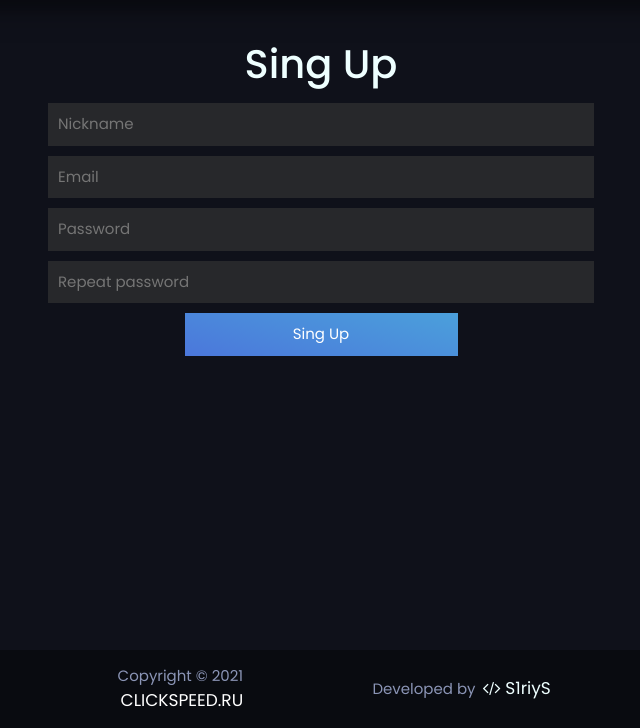
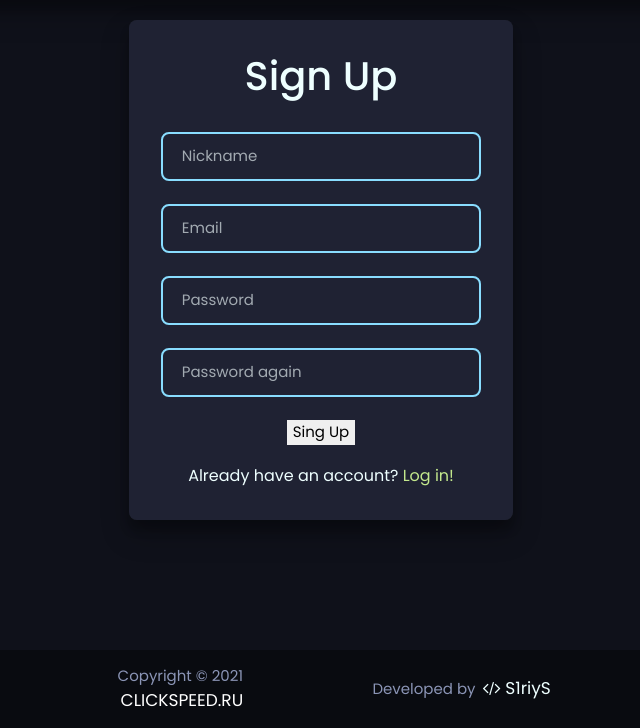
Before and after one commit to S1riyS/CLICKSPEED, a Flask app: page /registration in a window 1280 px wide. Shown: the part 72-800 px from the top of the page, without its empty margins (319-959 px from the left). Run offline with Flask 2, Linux system fonts and the light colour scheme; some libraries are stand-ins or nearby versions.

Commit message:
Updated form

```diff
--- /dev/null
+++ b/app/static/css/form.css
@@ -0,0 +1,81 @@
+input:-webkit-autofill,
+input:-webkit-autofill:focus {
+    -webkit-box-shadow: 0 0 0 150px #1F2233 inset;
+    /* можно изменить на любой вариант цвета */
+    -webkit-text-fill-color: #fff;
+}
+
+.form-wrapper {
+    padding: 0 !important;
+    background-color: #181A1F;
+    border-radius: 0.5rem;
+}
+
+.form {
+    padding: 2rem;
+    border-radius: 0.5rem;
+    background-color: #1F2233;
+    text-align: center;
+    margin: 0;
+}
+
+.form__title {
+    margin-bottom: 2rem;
+}
+
+.form__group {
+    position: relative;
+    height: 3rem;
+    margin-bottom: 1.5rem;
+}
+
+.form__input {
+    width: 100%;
+    height: 100%;
+    border: 2px solid #89ddff;
+    border-radius: 0.5rem;
+    font-family: inherit;
+    font-weight: inherit;
+    color: inherit;
+    outline: none;
+    padding: 1.4rem;
+    background: none;
+}
+
+.form__input:hover {
+    border-color: #ffcb6b !important;
+}
+
+.form__input:focus {
+    border-color: 2px solid #ffcb6b !important;
+}
+
+.form__label {
+    position: absolute;
+    left: 0.8rem;
+    top: 0.8rem;
+    padding: 0 0.5rem;
+    background-color: #1F2233;
+    color: #cfd8dcbf;
+    transition: all 150ms ease-in
+}
+
+.submit-btn {
+    margin-bottom: 15px;
+}
+
+.form-text {
+    color: #eeffff;
+    font-size: 16px;
+}
+
+.form-text-link {
+    color: #c3e88d
+}
+
+.form__input:focus ~ .form__label,
+.form__input:not(:placeholder-shown).form__input:not(:focus) ~ .form__label {
+    top: -0.5rem;
+    left: 0.8rem;
+    font-size: 0.8rem;
+}
--- a/app/static/css/register.css
+++ /dev/null
@@ -1,27 +0,0 @@
-.form-block {
-    margin-top: 20px;
-    text-align: center;
-}
-
-.form-title {
-    margin-bottom: 15px;
-}
-form {
-    display: flex;
-    flex-direction: column;
-    text-align: center;
-}
-
-form input {
-    padding: 10px;
-    margin-bottom: 10px;
-    background: rgba(50, 50, 50, 0.7);
-    color: #fff;
-}
-
-form #submit {
-    background: linear-gradient(15deg, rgb(75, 119, 219) 0%, rgb(75, 160, 219) 100%);
-    width: 50%;
-    margin: auto;
-    margin-bottom: 15px;
-}
--- a/app/templates/register.html
+++ b/app/templates/register.html
@@ -1,6 +1,6 @@
 <head>
     <title>{{ WEBSITE_URL }} - Sing Up</title>
-    <link rel="stylesheet" href="{{ url_for('static', filename='css/register.css') }}">
+    <link rel="stylesheet" href="{{ url_for('static', filename='css/form.css') }}">
 </head>
 
 {% extends "base.html" %}
@@ -8,21 +8,42 @@
 {% block content %}
 <div class="container-fluid">
     <div class="row">
-        <div class="form-block col-xl-6 offset-xl-3 offset-lg-1 col-lg-10 col-12">
-            <h1 class="form-title">Sing Up</h1>
-            <form action="" method="post">
+        <div class="form-wrapper box-shadow col-xl-4 offset-xl-4 offset-lg-1 col-lg-10 col-12">
+            <form action="" method="post" class="form">
                 {{ form.hidden_tag() }}
-                {{ form.nickname(type="text", placeholder=form.nickname.label.text) }}
-                {{ form.email(type="text", placeholder=form.email.label.text) }}
-                {{ form.password(type="password", placeholder=form.password.label.text) }}
-                {{ form.password_again(type="password", placeholder=form.password_again.label.text) }}
-                {{ form.submit(type="submit") }}
+                <h1 class="form__title">Sign Up</h1>
+
+                <div class="form__group">
+                    {{ form.nickname(type="text", id="nickname", class="form__input", placeholder=" ", autocomplete="false") }}
+                    <label for="nickname" class="form__label">Nickname</label>
+                </div>
+                <div class="form__group">
+                    {{ form.email(type="text", id="email", class="form__input", placeholder=" ", autocomplete="false") }}
+                    <label for="email" class="form__label">Email</label>
+                </div>
+                <div class="form__group">
+                {{ form.password(type="password", id="password", class="form__input", placeholder=" ") }}
+                    <label for="password" class="form__label">Password</label>
+                    </div>
+                <div class="form__group">
+                    {{ form.password_again(type="password", id="password_again", class="form__input", placeholder=" ") }}
+                    <label for="password_again" class="form__label">Password again</label>
+                </div>
+
+                {{ form.submit(type="submit", class="gradient-btn submit-btn") }}
+
+                <p class="form-text">Already have an account?
+                    <a class="form-text-link" href="{{ url_for('home_page') }}">
+                         Log in!
+                    </a>
+                </p>
+
                 {% with messages = get_flashed_messages() %}
-                {% if messages %}
-                {% for message in messages %}
-                {{ message }}
-                {% endfor %}
-                {% endif %}
+                    {% if messages %}
+                        {% for message in messages %}
+                            {{ message }}
+                        {% endfor %}
+                    {% endif %}
                 {% endwith %}
             </form>
         </div>
```
